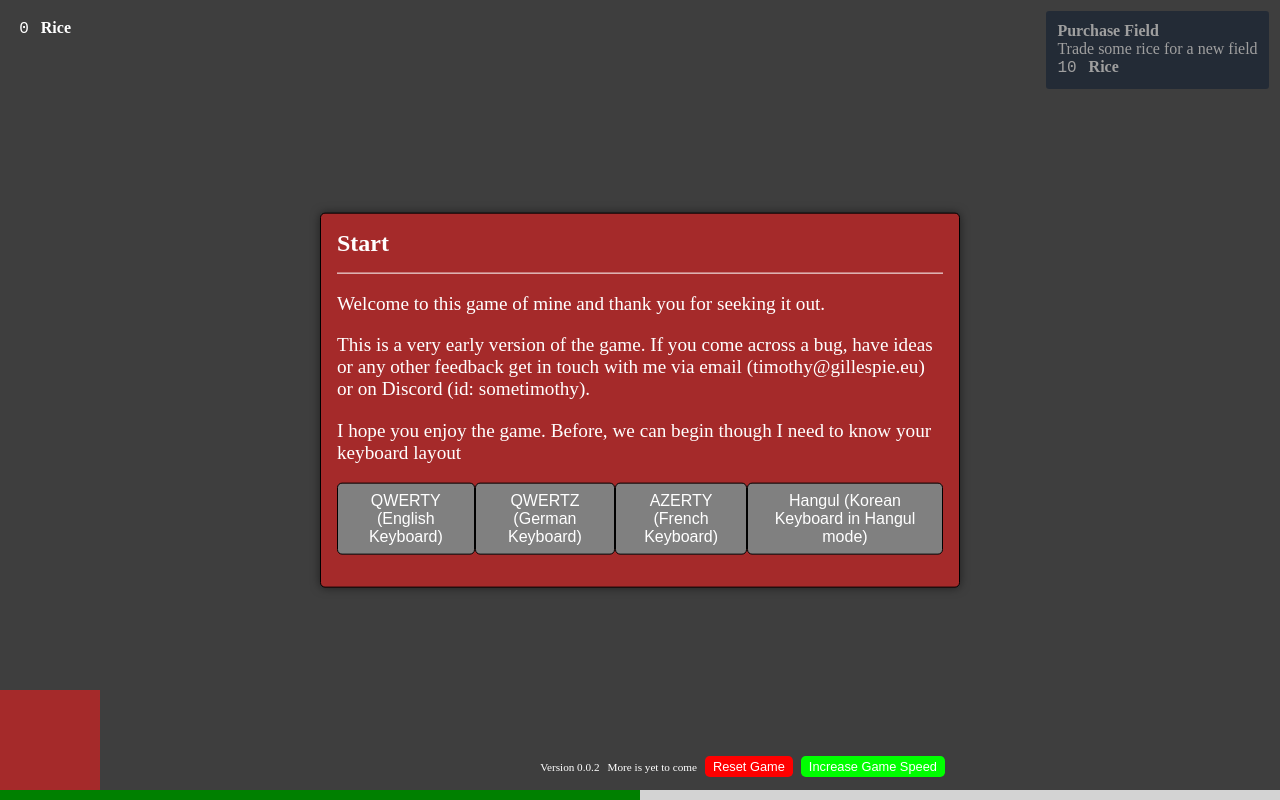
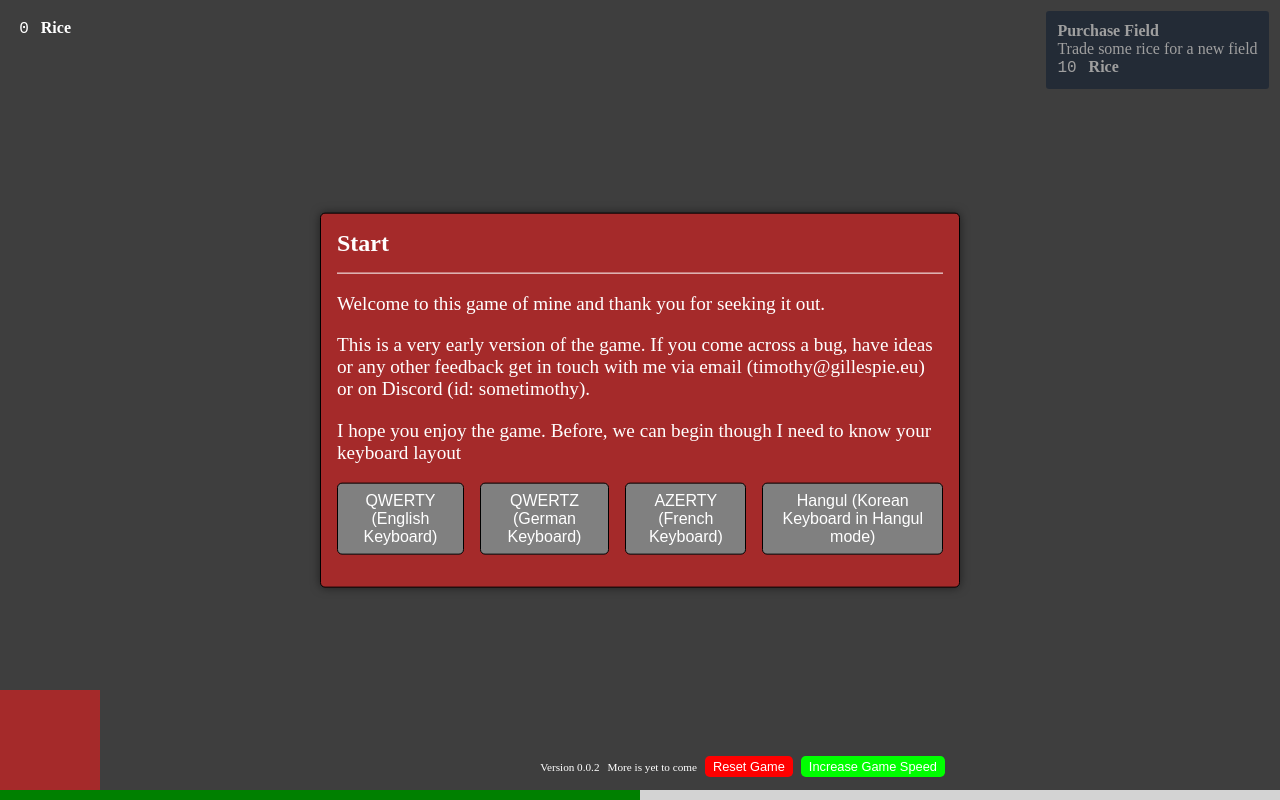
Before and after one commit to TimothyGillespie/proclamation-of-sejong, a Vue app: page / in a window 1280 px wide. Built offline with nearby package versions, Linux system fonts and the light colour scheme.

Commit message:
Add spacing in case of multiple options

```diff
--- a/src/components/GameEventPopup.vue
+++ b/src/components/GameEventPopup.vue
@@ -62,6 +62,7 @@ const { event } = defineProps<{
 
 .choice-bar {
     display: flex;
+    gap: 1rem;
     justify-content: center;
     align-items: center;
 }
```
